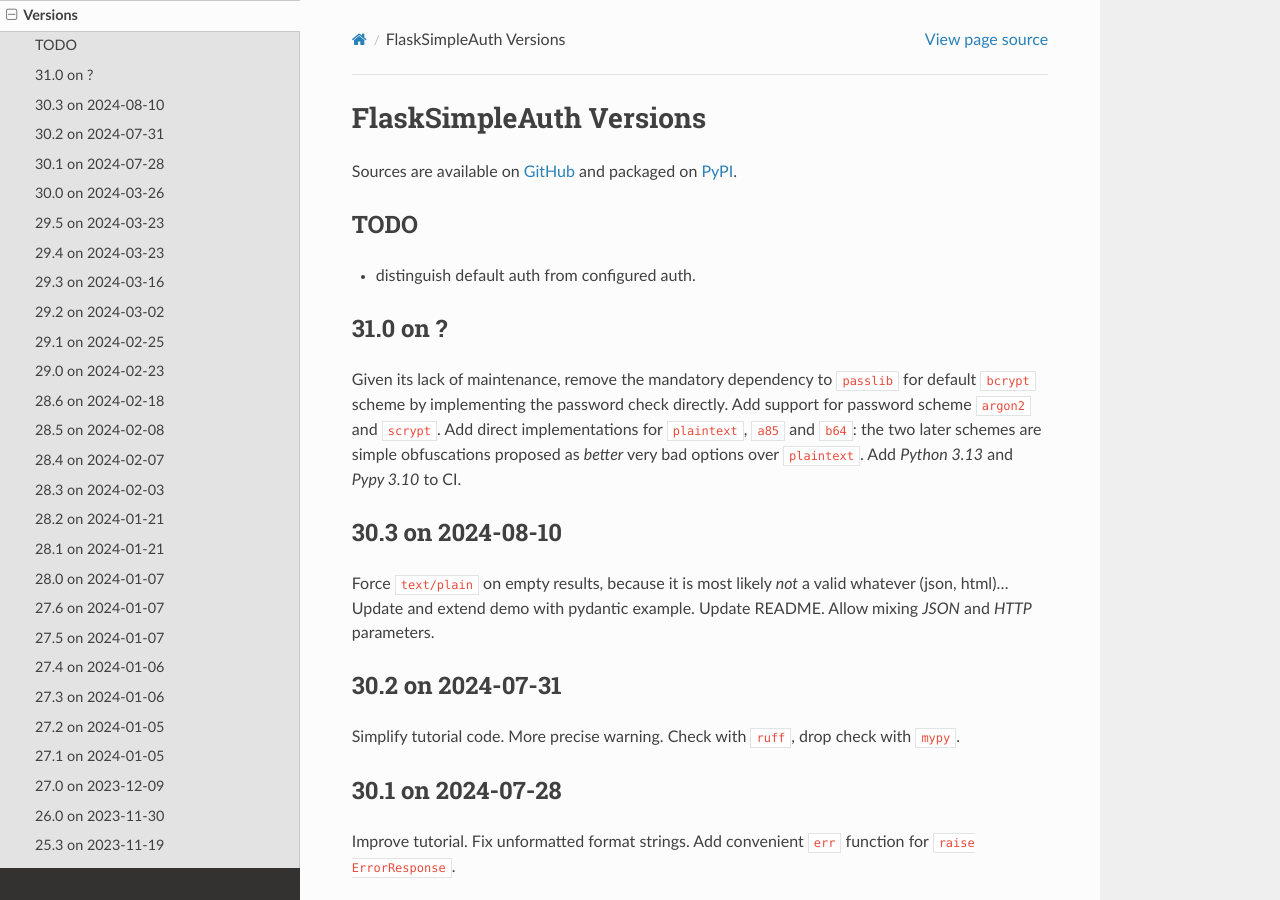
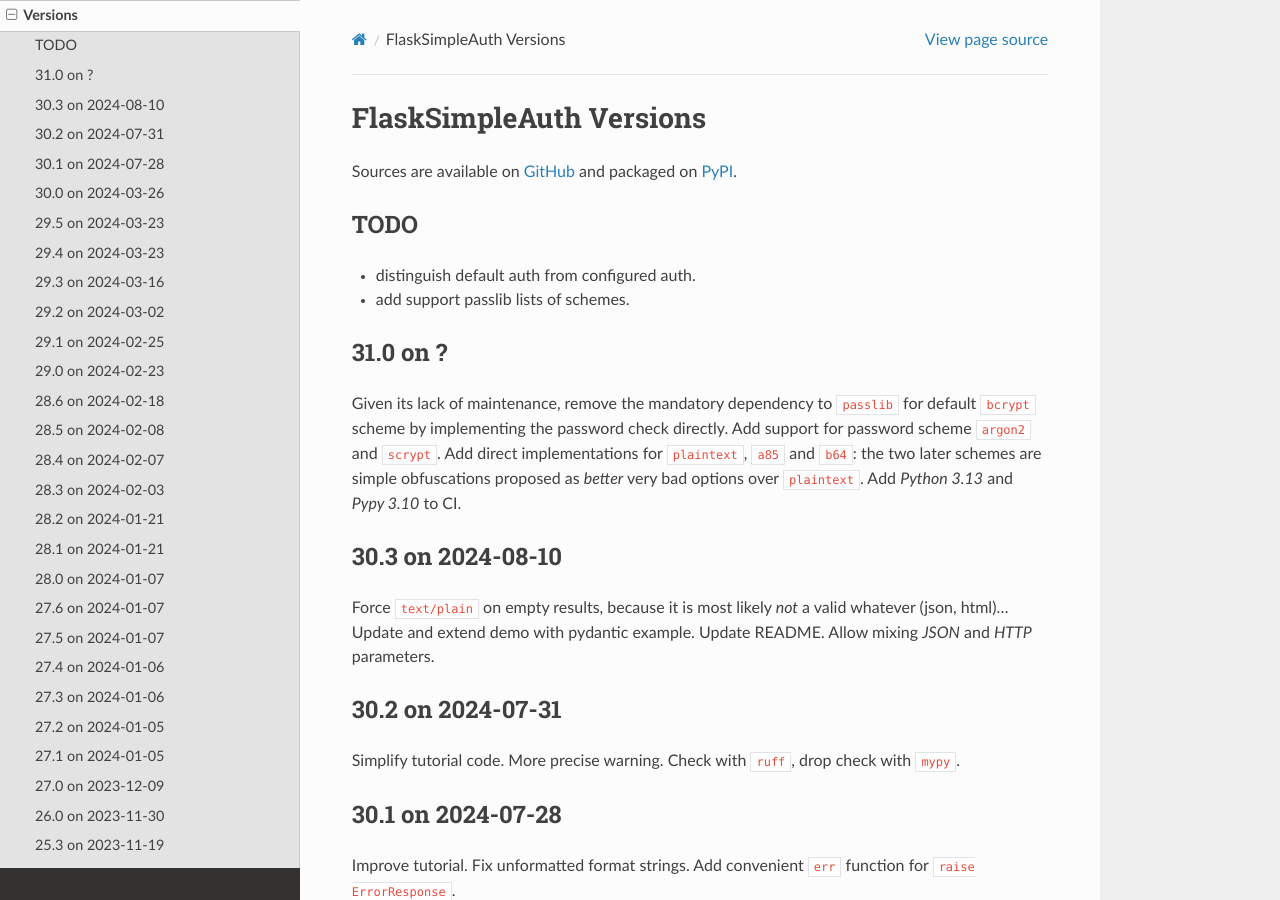
Before and after one commit to zx80/flask-simple-auth, a Sphinx documentation site: the page built from docs/VERSIONS.md, in a window 1280 px wide and 900 px high. Built offline with Sphinx 7.4.7 and the Read the Docs theme 2.0.0, drawn with Linux system fonts in a browser that asks for light colours; pages that are not in the unit, such as notebooks, are missing from menus.

Commit message:
more todo

```diff
--- a/docs/VERSIONS.md
+++ b/docs/VERSIONS.md
@@ -6,6 +6,7 @@
 ## TODO
 
 - distinguish default auth from configured auth.
+- add support passlib lists of schemes.
 
 ## 31.0 on ?
 
```
